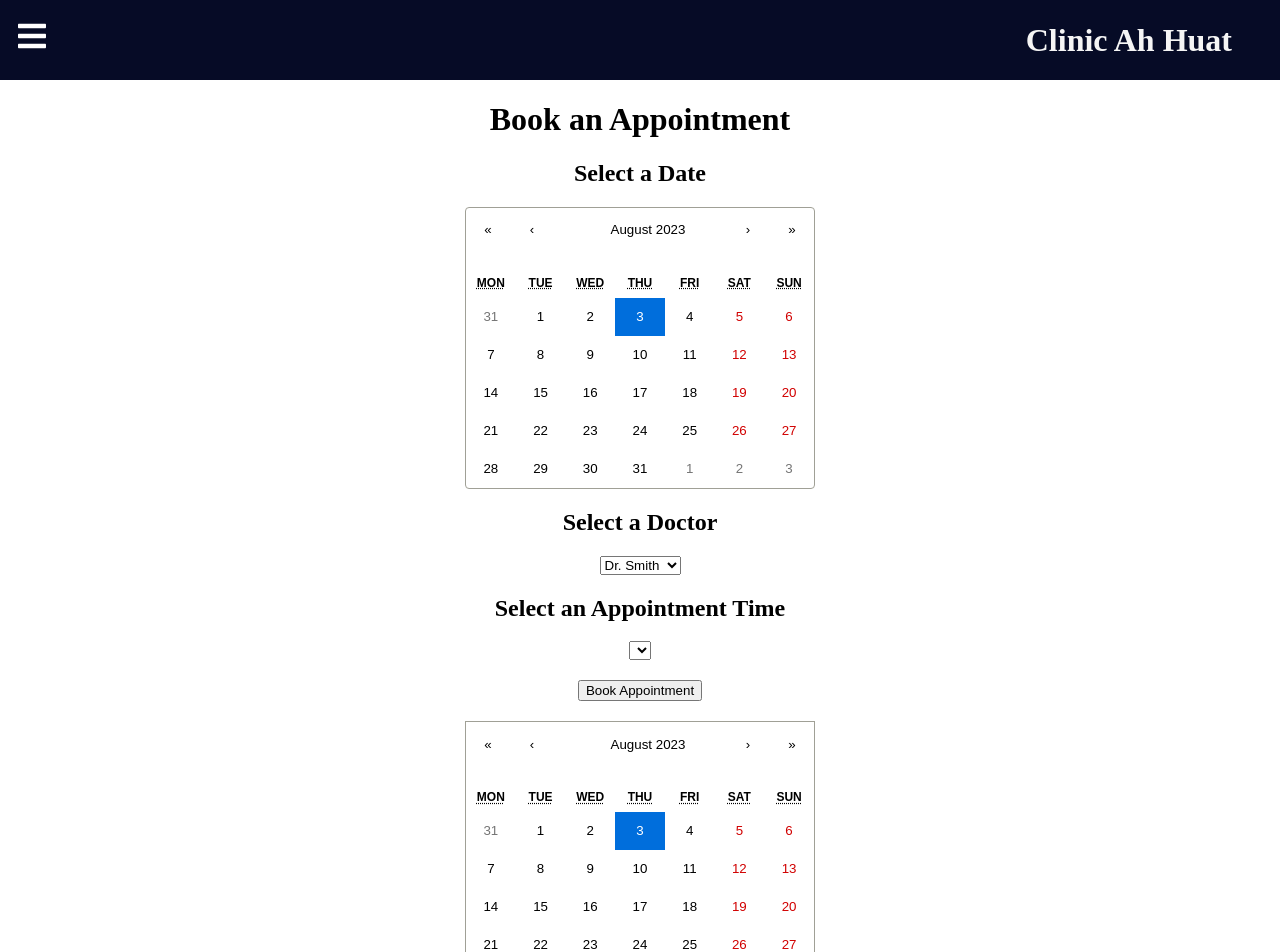
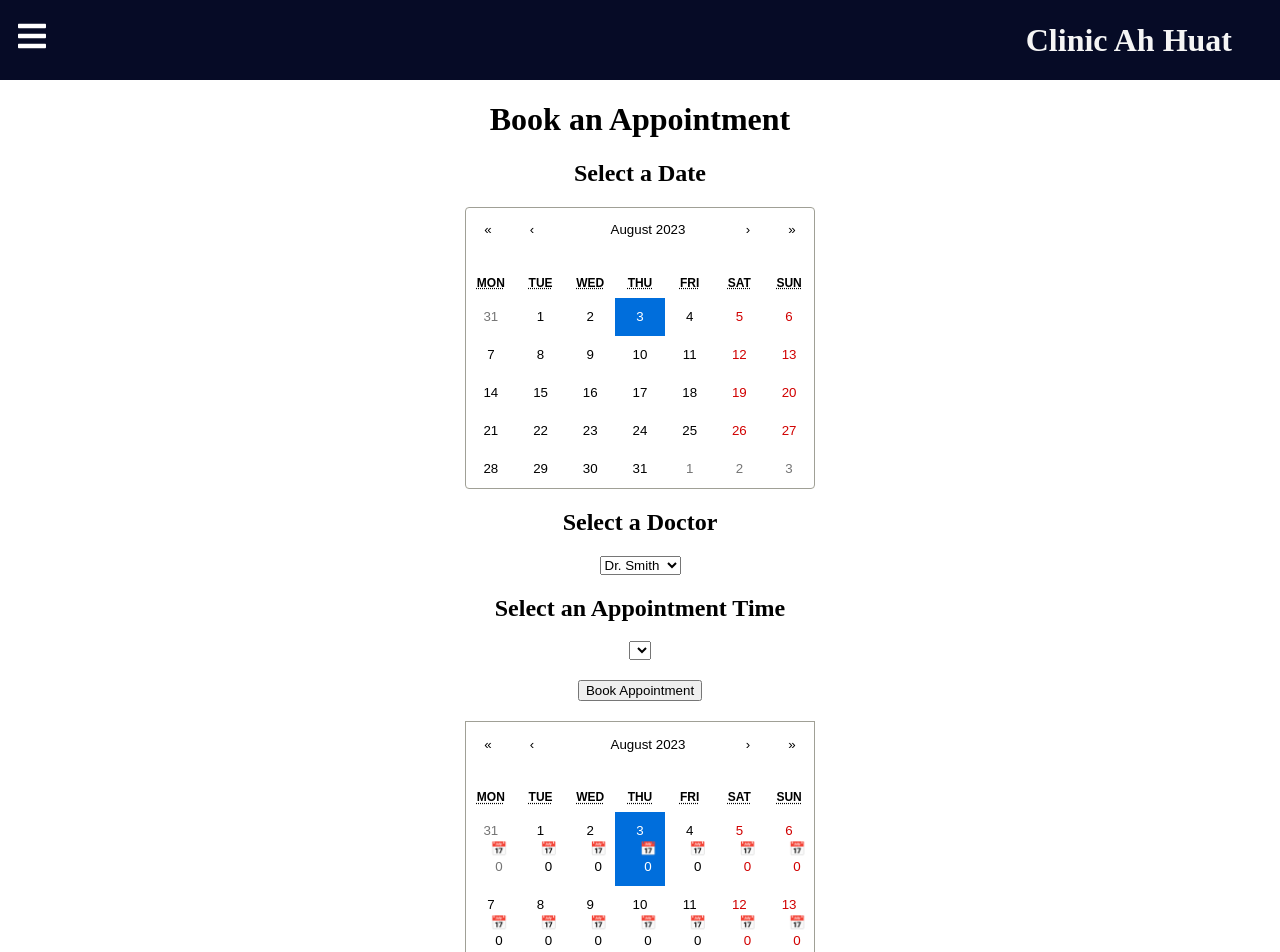
Before and after one commit to chewyuhan/FIT3164-MDS12-AutomatedHealthcareInformationSystem_Front_End, a React (Create React App) app in the folder v1/: page /appointment in a window 1280 px wide. Shown: the top 952 px of the page. Built offline with nearby package versions, Linux system fonts and the light colour scheme.

Commit message:
fix doctor name that shows unknown doctor

```diff
--- a/v1/src/pages/Appointment.js
+++ b/v1/src/pages/Appointment.js
@@ -15,17 +15,17 @@ const Appointment = () => {
   useEffect(() => {
     setDoctors([
       {
-        id: 1,
+        id:'1',
         name: "Dr. Smith",
         specialty: "General Practitioner",
       },
       {
-        id: 2,
+        id: '2',
         name: "Dr. Jones",
         specialty: "Pediatrician",
       },
       {
-        id: 3,
+        id: '3',
         name: "Dr. Brown",
         specialty: "Orthopedic Surgeon",
       },
@@ -43,8 +43,8 @@ const Appointment = () => {
 
   const handleCalendarClick = (value) => {
     const formattedDate = value.toISOString().split('T')[0];
-    const appointment = appointments.find(appointment => appointment.date.toISOString().split('T')[0] === formattedDate);
-    setSelectedAppointment(appointment);
+    const appointmentsForDay = appointments.filter(appointment => appointment.date.toISOString().split('T')[0] === formattedDate);
+    setSelectedAppointment(appointmentsForDay);
   };
 
   const getDoctorNameById = (doctorId) => {
@@ -78,18 +78,29 @@ const Appointment = () => {
           tileContent={({ date, view }) => {
             if (view === 'month') {
               const formattedDate = date.toISOString().split('T')[0];
-              const hasAppointment = appointments.some(appointment => appointment.date.toISOString().split('T')[0] === formattedDate);
-              return hasAppointment ? <span className="appointment-indicator">📅</span> : null;
+              const appointmentsForDay = appointments.filter(appointment => appointment.date.toISOString().split('T')[0] === formattedDate);
+              const appointmentCount = appointmentsForDay.length;
+              return (
+                <div className="appointment-tile-content">
+                  {appointmentCount >= 0 && <span className="appointment-indicator">📅</span>}
+                  <span className="appointment-count">{appointmentCount}</span>
+                </div>
+              );
             }
             return null;
           }}
         />
-        {selectedAppointment && (
+       {Array.isArray(selectedAppointment) && selectedAppointment.length > 0 && (
           <div className="selected-appointment-details">
-            <h2>Selected Appointment Details</h2>
-            <p>Doctor: {getDoctorNameById(selectedAppointment.doctorId)}</p>
-            <p>Date: {selectedAppointment.date.toDateString()}</p>
-            <p>Time: {selectedAppointment.time}</p>
+            <h2>Appointments for {selectedAppointment[0]?.date.toDateString()}</h2>
+            <ul>
+              {selectedAppointment.map(appointment => (
+                <li key={appointment.time}>
+                  <p>Doctor: {getDoctorNameById(appointment.doctorId)}</p>
+                  <p>Time: {appointment.time}</p>
+                </li>
+              ))}
+            </ul>
           </div>
         )}
       </div>
```
